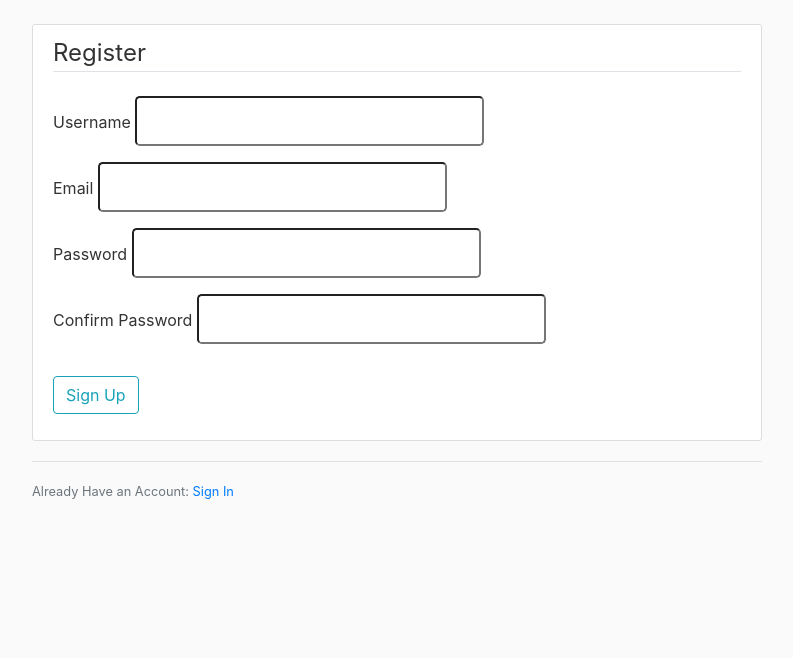
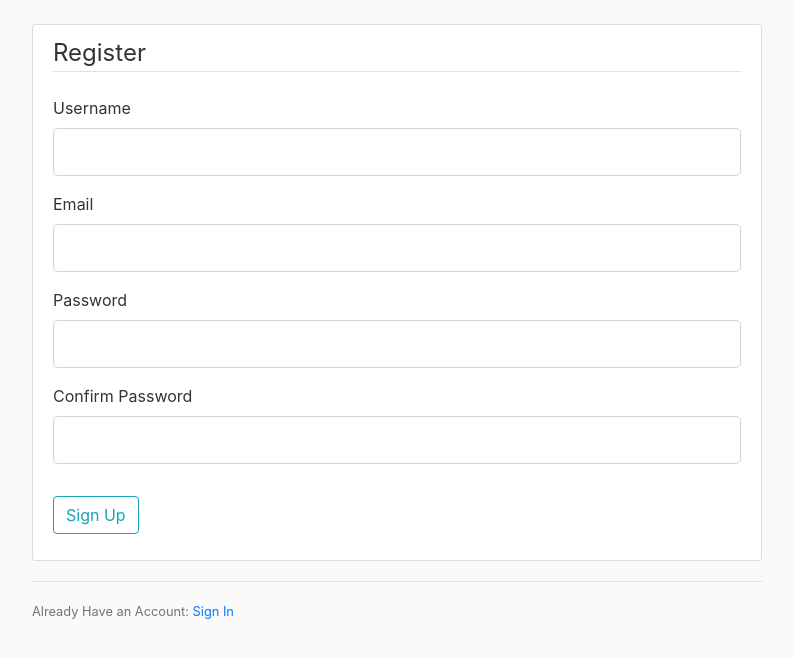
Before and after one commit to baldpanda/spellings, a Flask app: page /registration in a window 1280 px wide. Shown: the part 56-714 px from the top of the page, without its empty margins (53-846 px from the left). Run offline with Flask 2, Linux system fonts and the light colour scheme; some libraries are stand-ins or nearby versions.

Commit message:
found and fixed bug with of register form not formatting correctly

```diff
--- a/spellings_website/app/templates/register.html
+++ b/spellings_website/app/templates/register.html
@@ -7,19 +7,19 @@
       <legend class="border-bottom mb-4">Register</legend>
       <div class="form-group">
         {{ form.username.label(class="form-control-label") }}
-        {{ form.username(class="form=control form-control-lg") }}
+        {{ form.username(class="form-control form-control-lg") }}
       </div>
       <div class="form-group">
         {{ form.email.label(class="form-control-label") }}
-        {{ form.email(class="form=control form-control-lg") }}
+        {{ form.email(class="form-control form-control-lg") }}
       </div>
       <div class="form-group">
         {{ form.password.label(class="form-control-label") }}
-        {{ form.password(class="form=control form-control-lg") }}
+        {{ form.password(class="form-control form-control-lg") }}
       </div>
       <div class="form-group">
           {{ form.confirm_password.label(class="form-control-label") }}
-        {{ form.confirm_password(class="form=control form-control-lg") }}
+        {{ form.confirm_password(class="form-control form-control-lg") }}
       </div>
     </fieldset>
     <div class="form-group">
```
